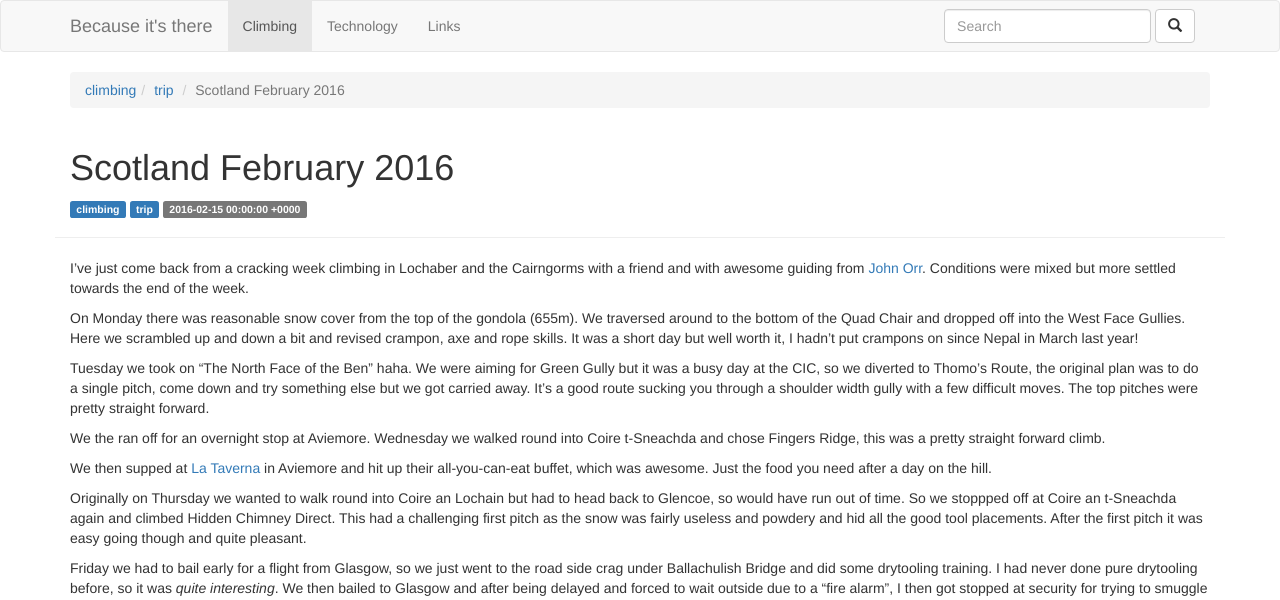
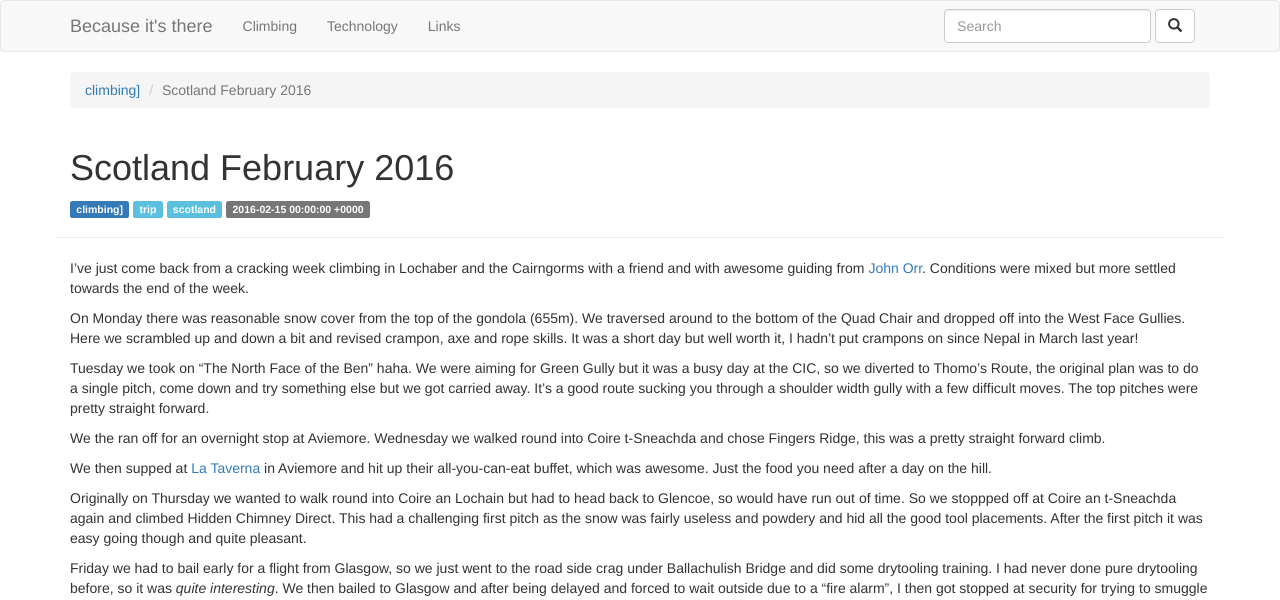
Before and after one commit to msyea/msyea.github.io, a Jekyll site: the page built from _posts/2016-02-15-scotland.md, in a window 1280 px wide. Shown: the top 600 px of the page. Built offline with Jekyll 4.4.1, drawn with Linux system fonts in a browser that asks for light colours; comment, search, counter and statistics services are not loaded.

Commit message:
Tweaking categories

```diff
--- a/_posts/2016-02-15-scotland.md
+++ b/_posts/2016-02-15-scotland.md
@@ -1,6 +1,7 @@
 ---
 title: Scotland February 2016
-categories: [climbing,trip]
+category: climbing]
+tags: [trip,scotland]
 ---
 I've just come back from a cracking week climbing in Lochaber and the Cairngorms
 with a friend and with awesome guiding from [John Orr](http://johnorrclimbing.com).
```
